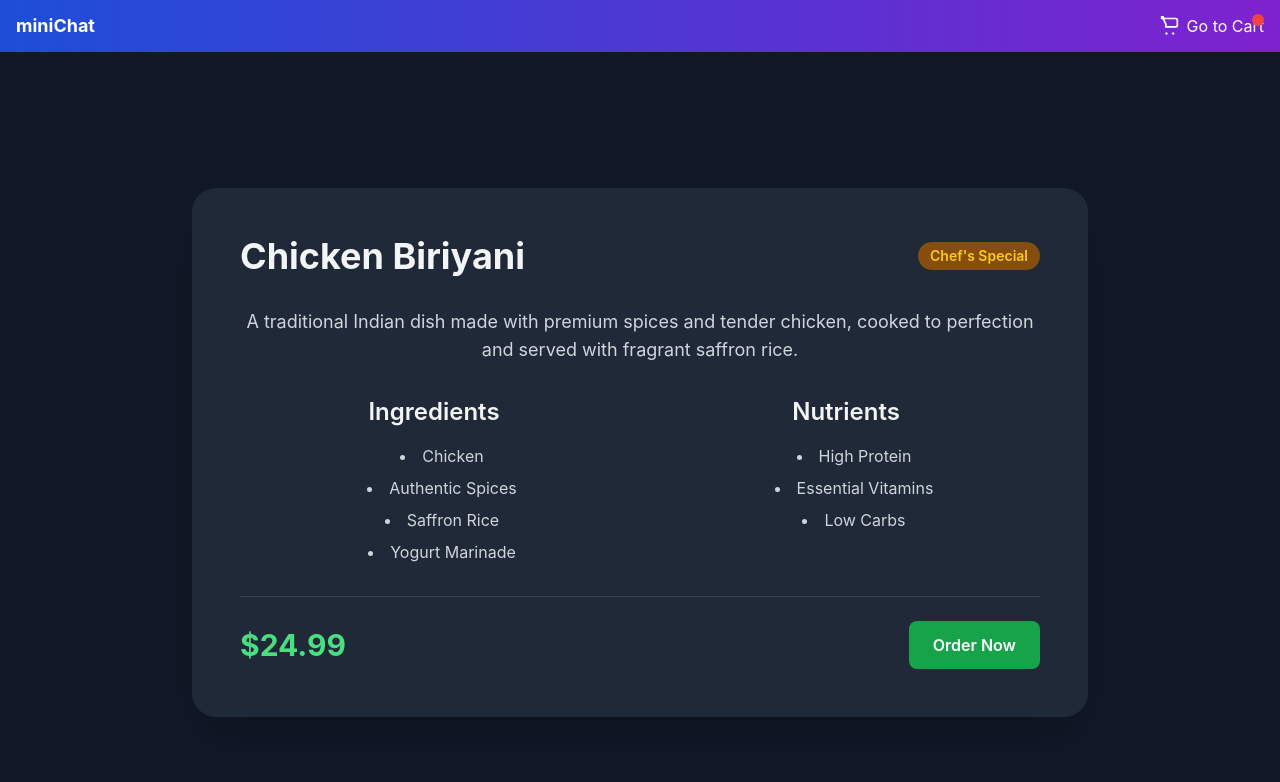
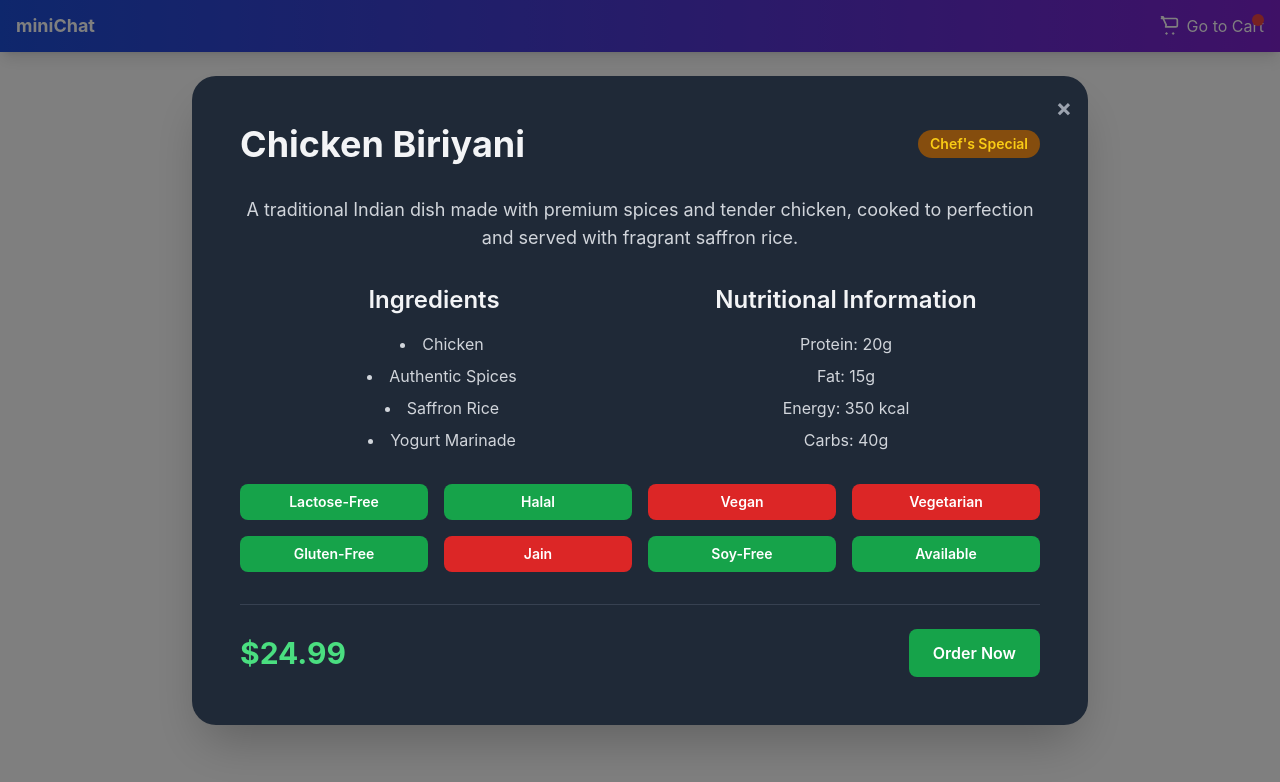
Before and after one commit to sujnankumar/miniProject-frontend, a React (Create React App) app: page /dish-details in a window 1280 px wide. Shown: the top 782 px of the page. Built offline with nearby package versions, Linux system fonts and the light colour scheme; no server answers.

Commit message:
chats with

```diff
--- a/src/components/DishOption.js
+++ b/src/components/DishOption.js
@@ -1,5 +1,6 @@
 import React, { useState } from 'react';
 import { FaTimes, FaMinus, FaPlus, FaShoppingCart, FaInfoCircle } from "react-icons/fa";
+import FoodInfoModal from './FoodInfo';
 
 const DishOption = ({ dish }) => {
   const [flipped, setFlipped] = useState(false);
@@ -19,7 +20,10 @@ const DishOption = ({ dish }) => {
     if (quantity > 1) setQuantity(quantity - 1);
   };
 
+  const [showModal, setShowModal] = useState(false);
+
   return (
+    <>
     <div
       className="w-[120px] h-44 xs:w-32 sm:w-32 md:w-36 lg:w-40 perspective"
       onClick={!flipped ? handleFlip : undefined}  // Flip only when on the front side
@@ -61,12 +65,15 @@ const DishOption = ({ dish }) => {
 
             <div className="flex justify-center mt-2">
               <button
+                onClick={() => setShowModal(true)}
                 className="flex bg-blue-600 text-white rounded-full items-center"
                 title="More Info"
               >
                 <FaInfoCircle />
               </button>
+
             </div>
+
             {/* Quantity Selector */}
             <div className="inline-flex rounded justify-center items-center gap-2 mt-3 bg-gray-600 p-1">
               <button
@@ -100,7 +107,10 @@ const DishOption = ({ dish }) => {
           </div>
         </div>
       </div>
+
     </div>
+    {showModal && <FoodInfoModal onClose={() => setShowModal(false)} />}
+    </>
   );
 };
 
--- a/src/components/FoodInfo.js
+++ b/src/components/FoodInfo.js
@@ -1,22 +1,42 @@
 import React from 'react';
 
-export default function FoodInfo() {
+export default function FoodInfoModal({ onClose }) {
   const foodInfo = {
     name: "Chicken Biriyani",
-    itemsUsed: ["Chicken", "Authentic Spices", "Saffron Rice", "Yogurt Marinade"],
+    description:
+      "A traditional Indian dish made with premium spices and tender chicken, cooked to perfection and served with fragrant saffron rice.",
+    ingredients: ["Chicken", "Authentic Spices", "Saffron Rice", "Yogurt Marinade"],
     nutrients: ["High Protein", "Essential Vitamins", "Low Carbs"],
     price: "$24.99",
-    description:
-      "A traditional Indian dish made with premium spices and tender chicken, cooked to perfection and served with fragrant saffron rice.",
     chefSpecial: true,
+    protein: 20,
+    fat: 15,
+    energy: 350,
+    carbs: 40,
+    isLactoseFree: true,
+    isHalal: true,
+    isVegan: false,
+    isVegetarian: false,
+    isGlutenFree: true,
+    isJain: false,
+    isSoyFree: true,
+    isAvailable: true,
   };
 
   return (
-    <div className="min-h-screen flex items-center justify-center bg-gray-900 text-gray-100 py-10 px-4">
-      <div className="w-full max-w-4xl bg-gray-800 rounded-3xl shadow-2xl p-8 md:p-12">
+    <div className="fixed inset-0 z-50 flex items-center justify-center bg-black bg-opacity-50">
+      <div className="w-full max-w-4xl bg-gray-800 rounded-3xl shadow-2xl p-8 md:p-12 relative">
+        {/* Close button */}
+        <button
+          onClick={onClose}
+          className="absolute top-4 right-4 text-gray-400 hover:text-white text-2xl font-bold"
+        >
+          &times;
+        </button>
+
         {/* Title and Highlight */}
         <div className="flex justify-between items-center mb-8">
-          <h1 className="text-4xl font-bold">{foodInfo.name}</h1>
+          <h1 className="text-4xl font-bold text-gray-100">{foodInfo.name}</h1>
           {foodInfo.chefSpecial && (
             <span className="text-sm font-semibold text-yellow-400 bg-yellow-800 py-1 px-3 rounded-full">
               Chef's Special
@@ -33,21 +53,45 @@ export default function FoodInfo() {
           <div>
             <h2 className="text-2xl font-semibold text-gray-100 mb-4">Ingredients</h2>
             <ul className="list-disc list-inside text-gray-300 space-y-2 ml-4">
-              {foodInfo.itemsUsed.map((item, index) => (
+              {foodInfo.ingredients.map((item, index) => (
                 <li key={index}>{item}</li>
               ))}
             </ul>
           </div>
 
-          {/* Nutrients */}
+          {/* Nutritional Information */}
           <div>
-            <h2 className="text-2xl font-semibold text-gray-100 mb-4">Nutrients</h2>
-            <ul className="list-disc list-inside text-gray-300 space-y-2 ml-4">
-              {foodInfo.nutrients.map((nutrient, index) => (
-                <li key={index}>{nutrient}</li>
-              ))}
+            <h2 className="text-2xl font-semibold text-gray-100 mb-4">Nutritional Information</h2>
+            <ul className="text-gray-300 space-y-2">
+              <li>Protein: {foodInfo.protein}g</li>
+              <li>Fat: {foodInfo.fat}g</li>
+              <li>Energy: {foodInfo.energy} kcal</li>
+              <li>Carbs: {foodInfo.carbs}g</li>
             </ul>
           </div>
+        </div>
+
+        {/* Dietary Information */}
+        <div className="grid grid-cols-2 md:grid-cols-4 gap-4 mb-8">
+          {[
+            { label: 'Lactose-Free', value: foodInfo.isLactoseFree },
+            { label: 'Halal', value: foodInfo.isHalal },
+            { label: 'Vegan', value: foodInfo.isVegan },
+            { label: 'Vegetarian', value: foodInfo.isVegetarian },
+            { label: 'Gluten-Free', value: foodInfo.isGlutenFree },
+            { label: 'Jain', value: foodInfo.isJain },
+            { label: 'Soy-Free', value: foodInfo.isSoyFree },
+            { label: 'Available', value: foodInfo.isAvailable },
+          ].map((item, index) => (
+            <div
+              key={index}
+              className={`flex items-center justify-center px-3 py-2 rounded-lg font-semibold text-sm ${
+                item.value ? 'bg-green-600 text-white' : 'bg-red-600 text-white'
+              }`}
+            >
+              {item.label}
+            </div>
+          ))}
         </div>
 
         {/* Price and Order Button */}
```
